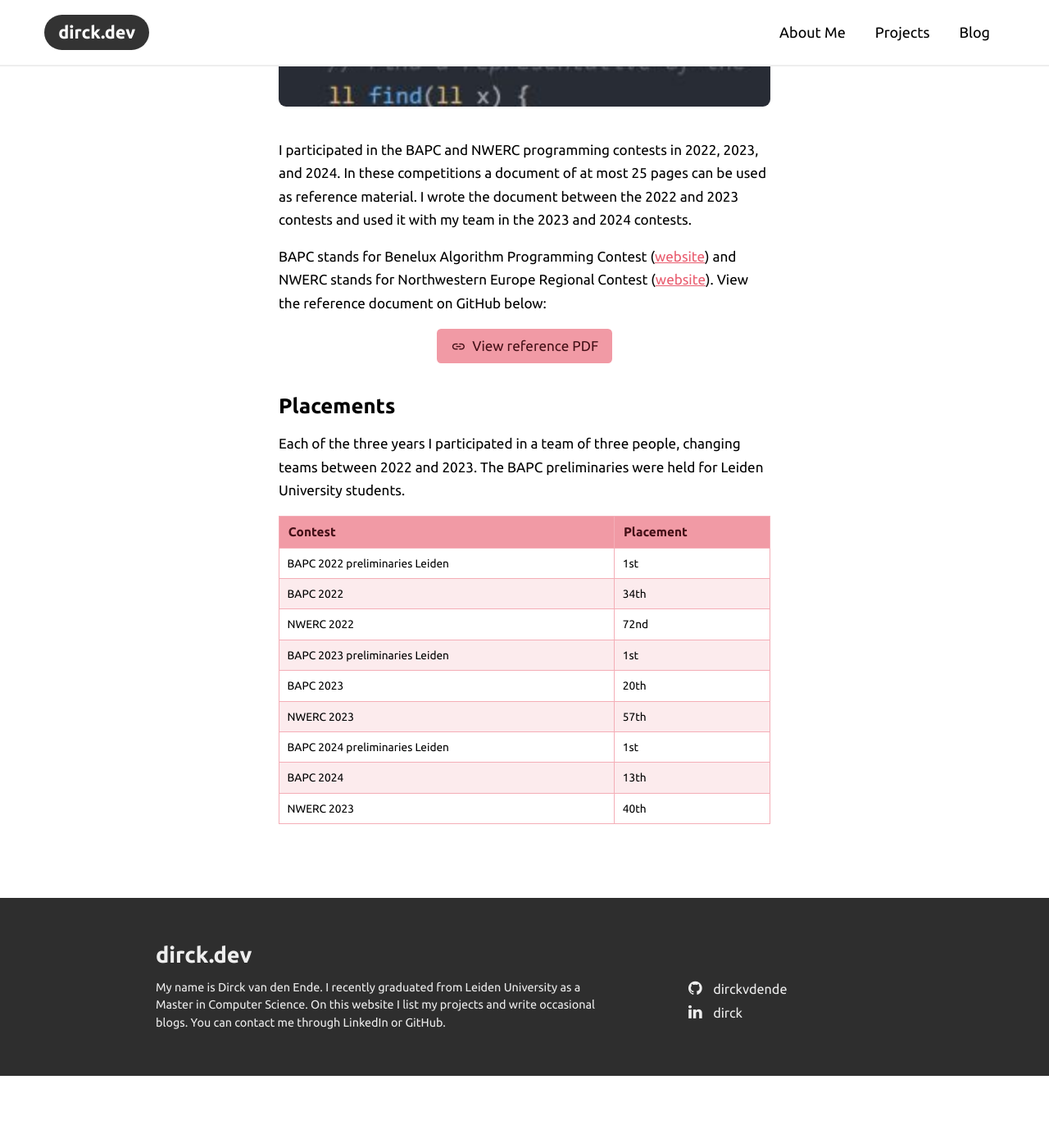
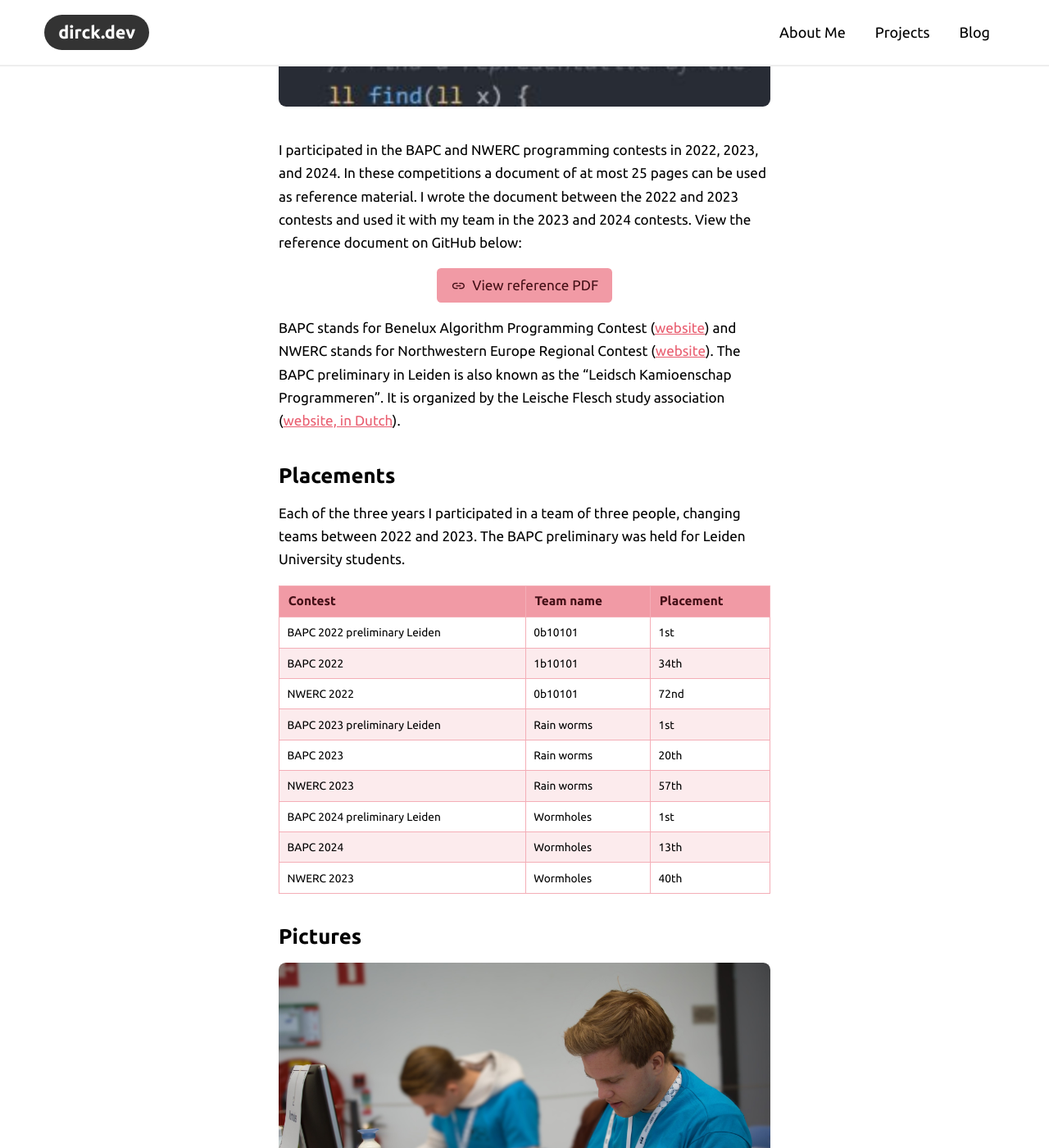
Before and after one commit to dirckvdende/dirckvdende.github.io, a Jekyll site: the page built from collections/_projects/competition-reference.md, in a window 1280 px wide and 1400 px high, scrolled down 449 px. Shown: the whole window at 82% size. Built offline with Jekyll 4.4.1, drawn with Linux system fonts in a browser that asks for light colours; before the commit the page ends 1761 px from its top, so only the background shows below that.

Commit message:
Extended competition reference page

```diff
--- a/_sass/pages/_article.scss
+++ b/_sass/pages/_article.scss
@@ -106,5 +106,16 @@
                 color: color-mix(in srgb, var(--accent-color), white 50%);
             }
         }
+
+        p > img {
+            @extend .front-image;
+            margin: 1em auto;
+            height: auto;
+            width: auto;
+            object-fit: unset;
+            max-width: 100%;
+            display: block;
+            max-height: 25em;
+        }
     }
 }
--- a/collections/_projects/competition-reference.md
+++ b/collections/_projects/competition-reference.md
@@ -9,24 +9,30 @@
 tags: Competition BAPC NWERC
 ---
 
-I participated in the BAPC and NWERC programming contests in 2022, 2023, and 2024. In these competitions a document of at most 25 pages can be used as reference material. I wrote the document between the 2022 and 2023 contests and used it with my team in the 2023 and 2024 contests.
-
-BAPC stands for Benelux Algorithm Programming Contest ([website](https://bapc.eu/)) and NWERC stands for Northwestern Europe Regional Contest ([website](https://nwerc.eu/)). View the reference document on GitHub below:
+I participated in the BAPC and NWERC programming contests in 2022, 2023, and 2024. In these competitions a document of at most 25 pages can be used as reference material. I wrote the document between the 2022 and 2023 contests and used it with my team in the 2023 and 2024 contests. View the reference document on GitHub below:
 
 {% include center-button.html href="https://github.com/dirckvdende/competition-reference/blob/main/reference.pdf" text="View reference PDF" icon="link" %}
 
+BAPC stands for Benelux Algorithm Programming Contest ([website](https://bapc.eu/)) and NWERC stands for Northwestern Europe Regional Contest ([website](https://nwerc.eu/)). The BAPC preliminary in Leiden is also known as the "Leidsch Kamioenschap Programmeren". It is organized by the Leische Flesch study association ([website, in Dutch](https://www.deleidscheflesch.nl/p/lkp)).
+
 ## Placements
 
-Each of the three years I participated in a team of three people, changing teams between 2022 and 2023. The BAPC preliminaries were held for Leiden University students.
+Each of the three years I participated in a team of three people, changing teams between 2022 and 2023. The BAPC preliminary was held for Leiden University students.
 
-| Contest | Placement |
-| --- | --- |
-| BAPC 2022 preliminaries Leiden | 1st |
-| BAPC 2022 | 34th |
-| NWERC 2022 | 72nd |
-| BAPC 2023 preliminaries Leiden | 1st |
-| BAPC 2023 | 20th |
-| NWERC 2023 | 57th |
-| BAPC 2024 preliminaries Leiden | 1st |
-| BAPC 2024 | 13th |
-| NWERC 2023 | 40th |
+| Contest | Team name | Placement |
+| --- | --- | --- |
+| BAPC 2022 preliminary Leiden | 0b10101 | 1st |
+| BAPC 2022 | 1b10101 | 34th |
+| NWERC 2022 | 0b10101 | 72nd |
+| BAPC 2023 preliminary Leiden | Rain worms | 1st |
+| BAPC 2023 | Rain worms | 20th |
+| NWERC 2023 | Rain worms | 57th |
+| BAPC 2024 preliminary Leiden | Wormholes | 1st |
+| BAPC 2024 | Wormholes | 13th |
+| NWERC 2023 | Wormholes | 40th |
+
+## Pictures
+
+![NWERC 2024](/assets/img/nwerc-2024.jpg)
+
+![NWERC 2024](/assets/img/nwerc-2024-2.jpg)
```
Also changed, not shown: assets/img/nwerc-2024-2.jpg (added), assets/img/nwerc-2024.jpg (added).
